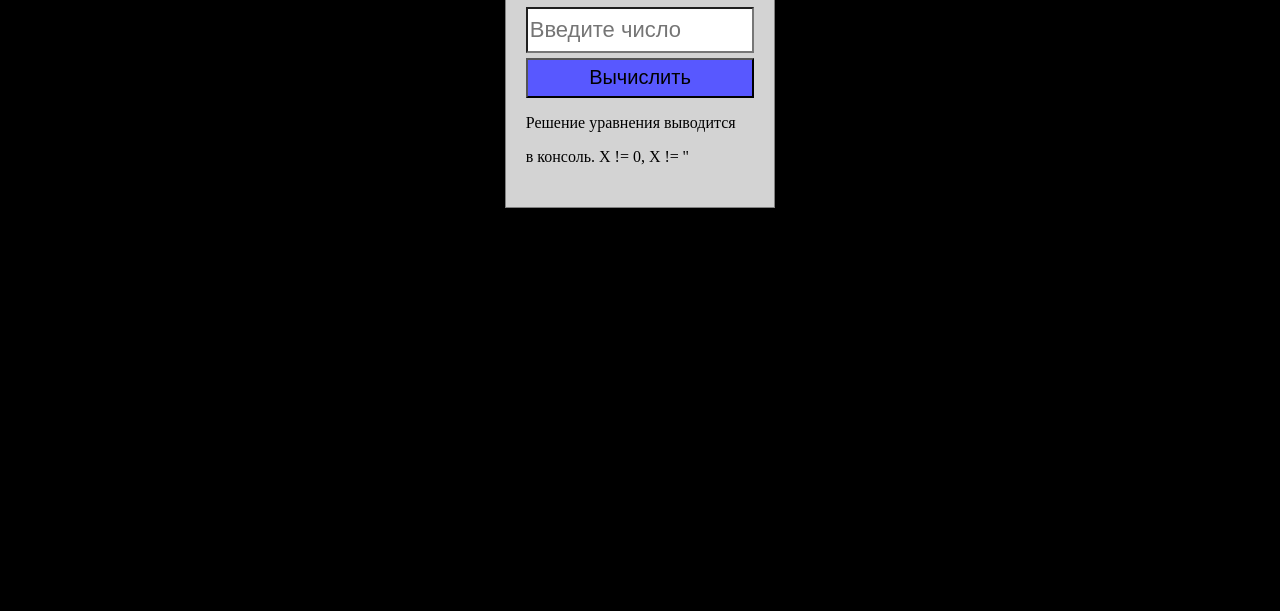
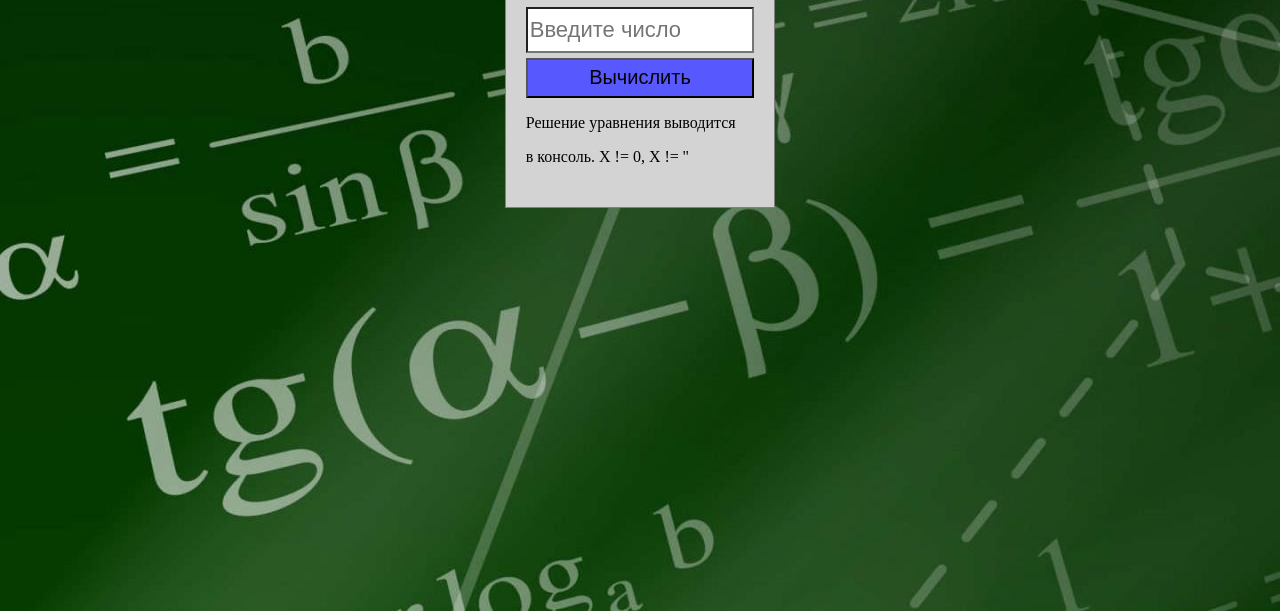
Before and after one commit to ajikus1000-7/the-3x-1-equation, a plain HTML site: page index.html in a window 1280 px wide. Shown: the part 189-800 px from the top of the page. Drawn offline with Linux system fonts and the light colour scheme.

Commit message:
'background'

```diff
--- a/style.css
+++ b/style.css
@@ -1,6 +1,8 @@
 body {
 	margin: 0 auto;
-	background: black;
+	background-image: url(1.jpg);
+	background-repeat: no-repeat;
+	background-attachment: fixed;
 }
 
 .first {
```
Also changed, not shown: 1.jpg (added), 5.jpg (added).
